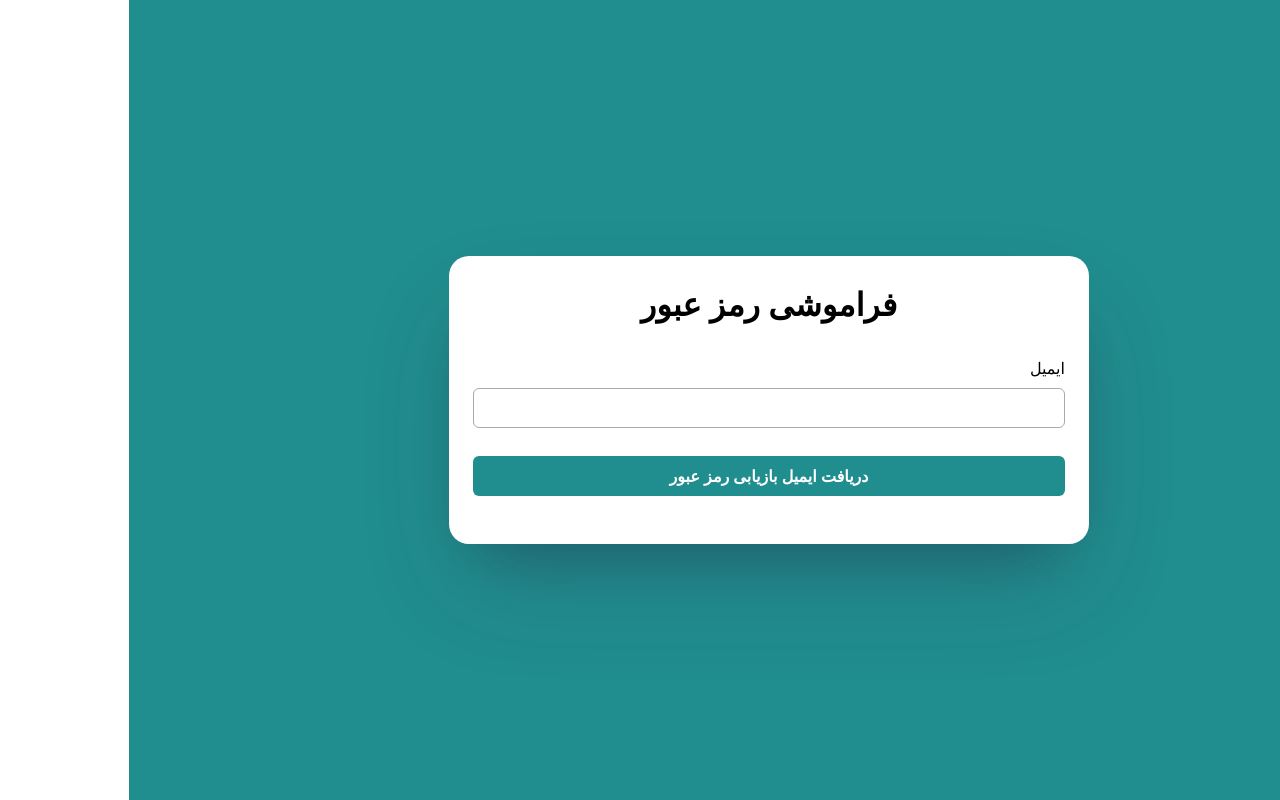
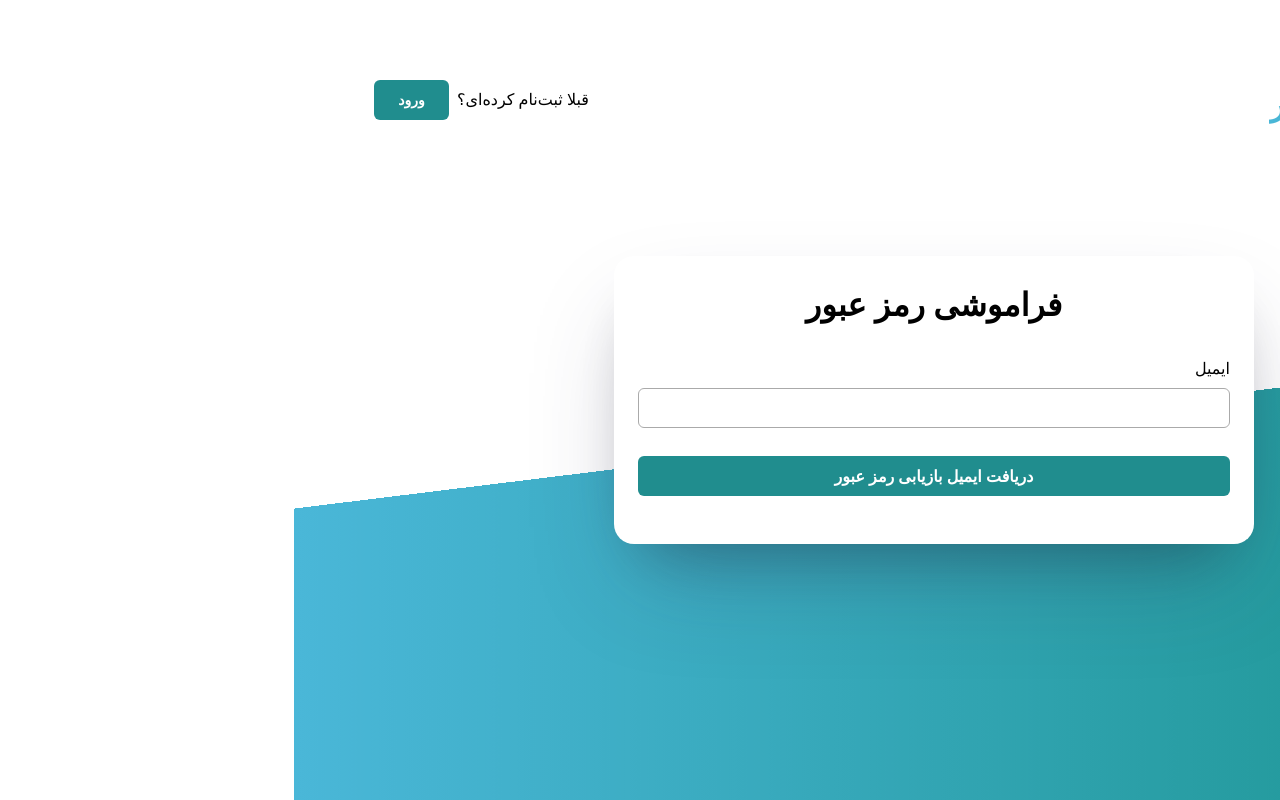
Before and after one commit to Summer-Frontend-Quera-Bootcamp/Group-1, a React (Vite) app: page /forgot in a window 1280 px wide. Built offline with nearby package versions, Linux system fonts and the light colour scheme.

Commit message:
add forgot password page

```diff
--- a/src/pages/Forgot/index.tsx
+++ b/src/pages/Forgot/index.tsx
@@ -1,5 +1,6 @@
 import { Formik, Form } from "formik";
 import * as Yup from "yup";
+import AuthenticateLayout from "../../Layout/AuthenticateLayout";
 import AccountCard from "../../components/FormContainer/AccountCard";
 import Input from "../../components/FormContainer/Input";
 // import { Link } from "react-router-dom";
@@ -31,7 +32,7 @@ const Forgot = () => {
   });
 
   return (
-    <div className="w-full h-[100vh] flex justify-center items-center bg-brand-primary">
+    <AuthenticateLayout showSignup={false}>
       {/* ------------------------------Formik------------------------------ */}
       <AccountCard title="فراموشی رمز عبور">
         <Formik
@@ -57,7 +58,7 @@ const Forgot = () => {
         </Formik>
       </AccountCard>
       {/* ------------------------------Formik------------------------------ */}
-    </div>
+      </AuthenticateLayout>
   );
 };
 
```
